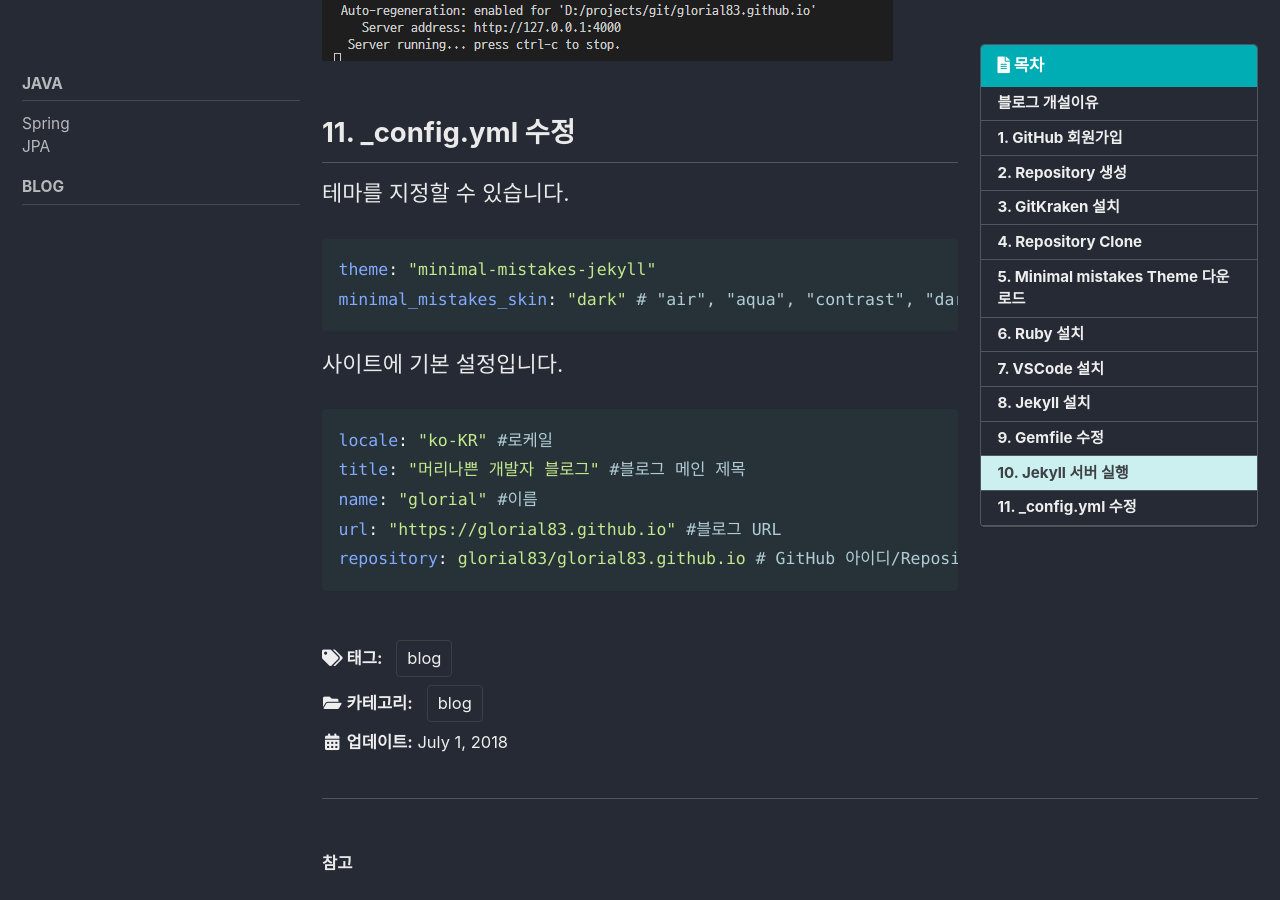
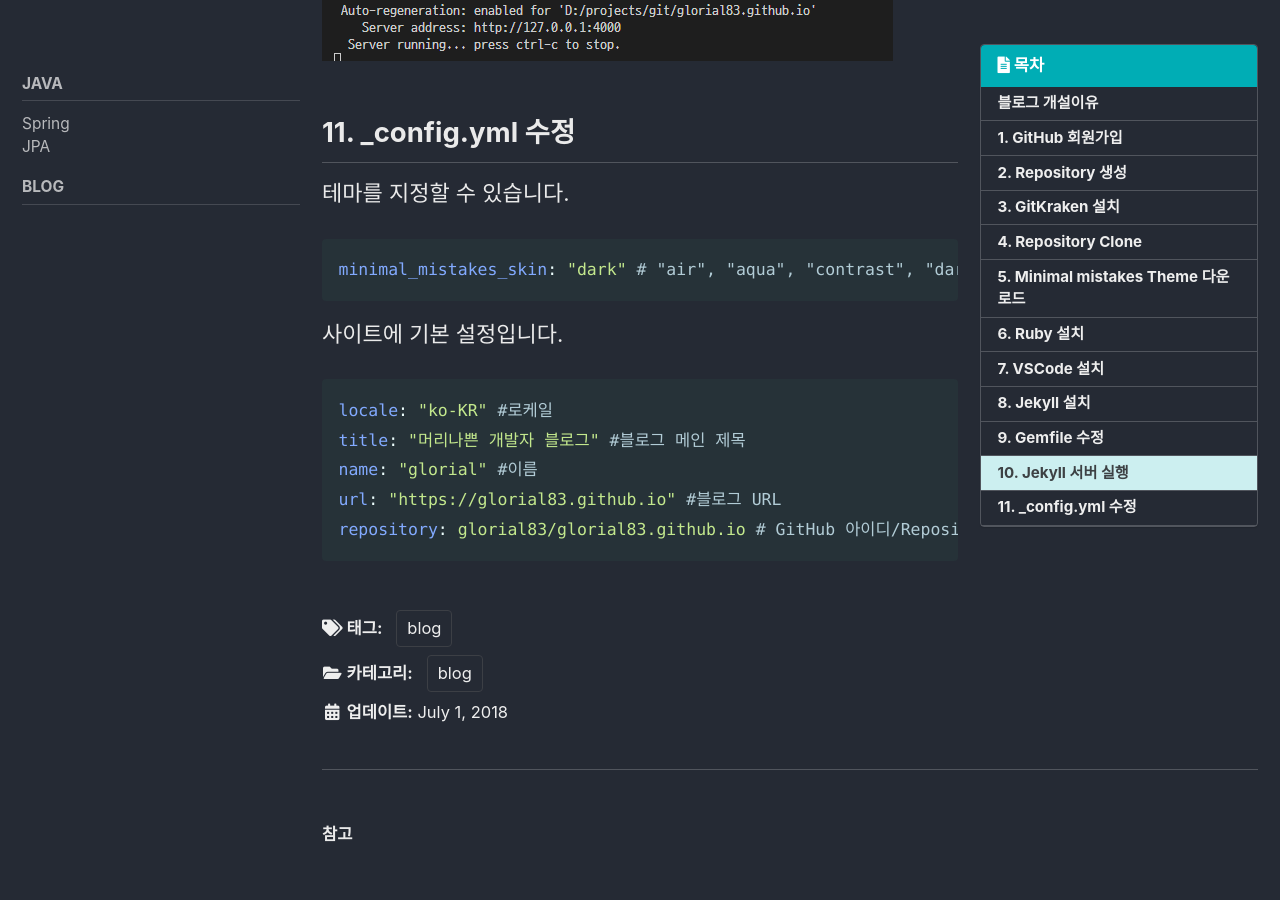
Before and after one commit to glorial83/glorial83.github.io, a Jekyll site: the page built from _posts/2020-09-17-Minimal mistakes.md, in a window 1280 px wide and 900 px high, scrolled down 8961 px. Built offline with Jekyll 4.4.1, drawn with Linux system fonts in a browser that asks for light colours; cached includes are drawn as plain includes.

Commit message:
theme 주석처리

````diff
--- a/_posts/2020-09-17-Minimal mistakes.md
+++ b/_posts/2020-09-17-Minimal mistakes.md
@@ -123,7 +123,6 @@ Terminal 창에서 아래 명령어를 입력하면 서버가 실행됩니다.
 테마를 지정할 수 있습니다.
 
 ```yaml
-theme: "minimal-mistakes-jekyll"
 minimal_mistakes_skin: "dark" # "air", "aqua", "contrast", "dark", "dirt", "neon", "mint", "plum", "sunrise"
 ```
 
````
